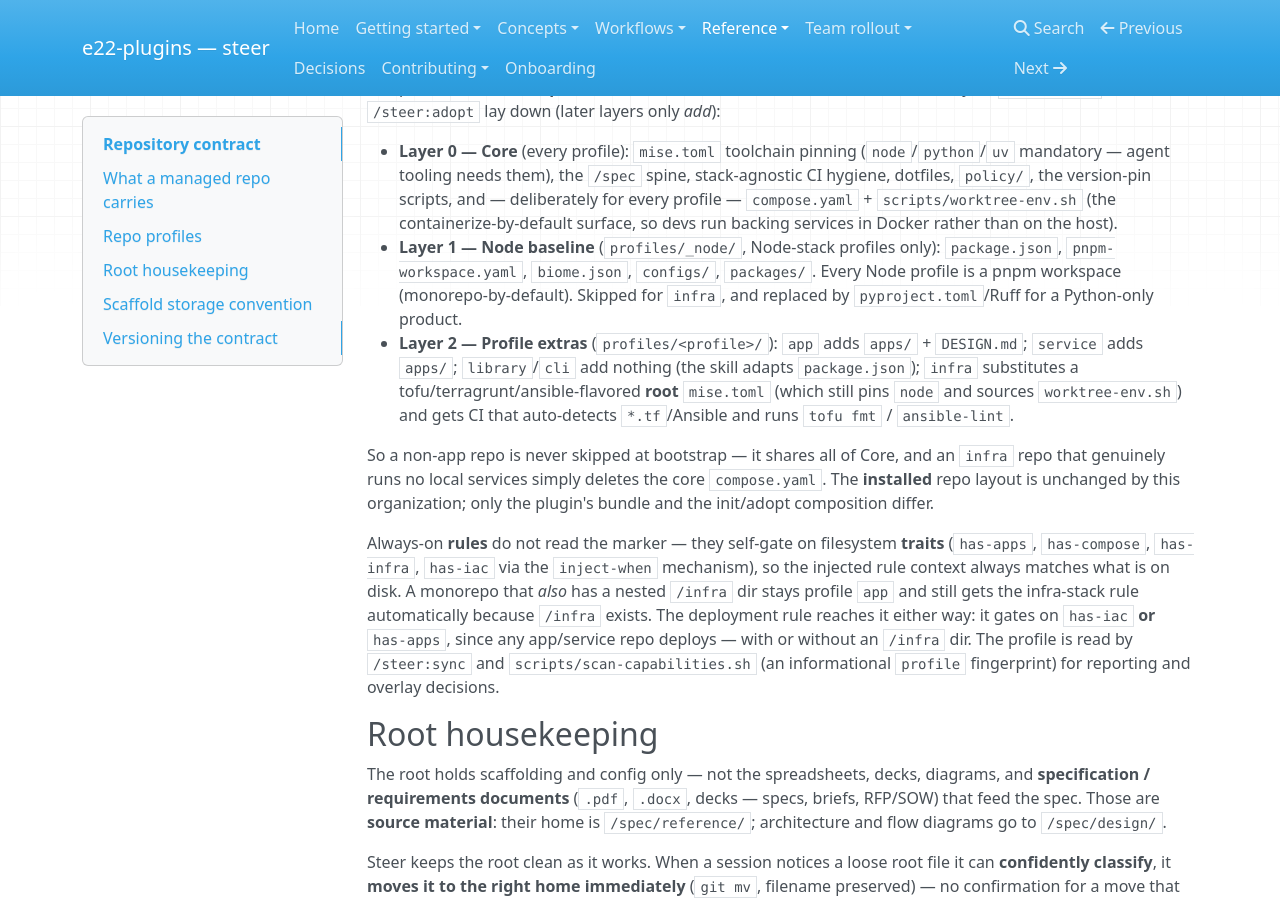
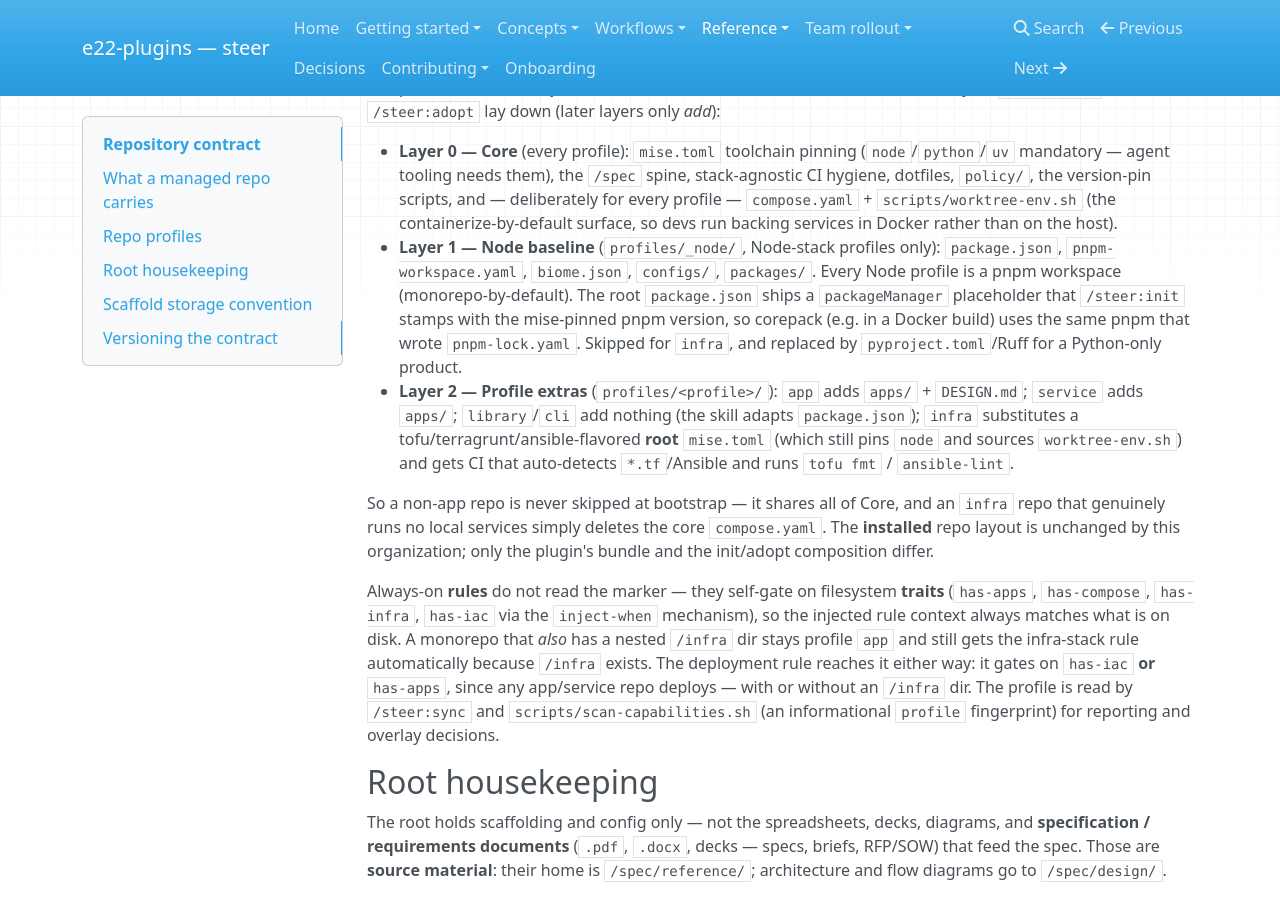
Before and after one commit to element22llc/e22-plugins, an MkDocs documentation site: the page built from docs/reference/repository-contract.md, in a window 1280 px wide and 900 px high, scrolled down 1994 px. Built offline with MkDocs 1.6.1, drawn with Linux system fonts in a browser that asks for light colours; nearby versions of some CDN libraries.

Commit message:
docs: note the packageManager stamp in the Node-baseline contract
The Layer-1 Node baseline now ships a packageManager placeholder that
/steer:init resolves to the mise-pinned pnpm (part of the #342 sweep);
record it in the repository-contract reference.

Co-Authored-By: Claude Fable 5 <noreply@anthropic.com>

```diff
--- a/docs/reference/repository-contract.md
+++ b/docs/reference/repository-contract.md
@@ -47,7 +47,10 @@ scaffold layers `/steer:init` / `/steer:adopt` lay down (later layers only *add*
   than on the host).
 - **Layer 1 — Node baseline** (`profiles/_node/`, Node-stack profiles only):
   `package.json`, `pnpm-workspace.yaml`, `biome.json`, `configs/`, `packages/`.
-  Every Node profile is a pnpm workspace (monorepo-by-default). Skipped for
+  Every Node profile is a pnpm workspace (monorepo-by-default). The root
+  `package.json` ships a `packageManager` placeholder that `/steer:init` stamps
+  with the mise-pinned pnpm version, so corepack (e.g. in a Docker build) uses
+  the same pnpm that wrote `pnpm-lock.yaml`. Skipped for
   `infra`, and replaced by `pyproject.toml`/Ruff for a Python-only product.
 - **Layer 2 — Profile extras** (`profiles/<profile>/`): `app` adds `apps/` +
   `DESIGN.md`; `service` adds `apps/`; `library`/`cli` add nothing (the skill
```
